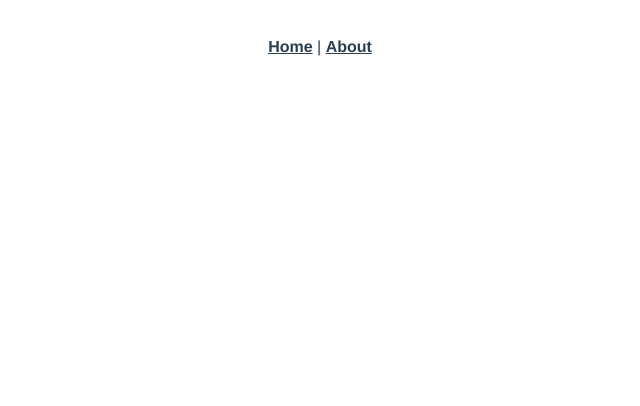
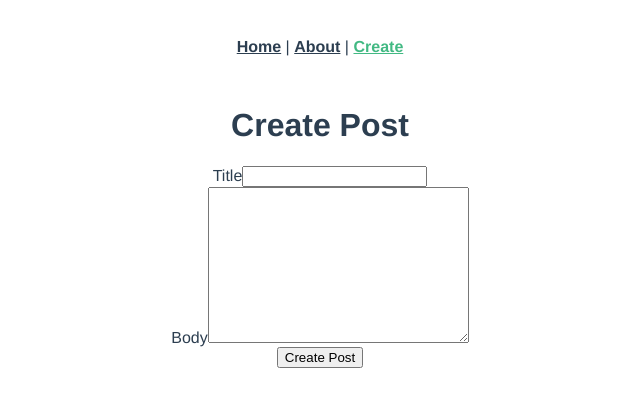
Before and after one commit to drehimself/lc-vue-graphql, a Vue app: page /create in a window 1280 px wide. Before the commit this address had no page. Shown: the top 406 px of the page, without its empty margins (320-960 px from the left). Built offline with nearby package versions, Linux system fonts and the light colour scheme; what @vue/apollo-components, @vue/apollo-option would draw is missing.

Commit message:
Mutations - Create Post

```diff
--- a/src/App.vue
+++ b/src/App.vue
@@ -1,7 +1,8 @@
 <template>
   <div id="nav">
     <router-link to="/">Home</router-link> |
-    <router-link to="/about">About</router-link>
+    <router-link to="/about">About</router-link> |
+    <router-link to="/create">Create</router-link>
   </div>
   <router-view />
 </template>
--- a/src/router/index.js
+++ b/src/router/index.js
@@ -25,6 +25,15 @@
     component: () =>
       import(/* webpackChunkName: "about" */ '../views/Post.vue'),
   },
+  {
+    path: '/create',
+    name: 'Create',
+    // route level code-splitting
+    // this generates a separate chunk (about.[hash].js) for this route
+    // which is lazy-loaded when the route is visited.
+    component: () =>
+      import(/* webpackChunkName: "about" */ '../views/Create.vue'),
+  },
 ]
 
 const router = createRouter({
--- /dev/null
+++ b/src/views/Create.vue
@@ -0,0 +1,89 @@
+<template>
+  <div>
+    <h1>Create Post</h1>
+    <div class="error">{{ error }}</div>
+    <div>
+      <form action="#" @submit.prevent="createPost">
+        <div>
+          <label for="title">Title</label>
+          <input v-model="title" type="text" name="title" id="title" />
+        </div>
+        <div>
+          <label for="body">Body</label>
+          <textarea
+            v-model="body"
+            name="body"
+            id="body"
+            cols="30"
+            rows="10"
+          ></textarea>
+        </div>
+        <div>
+          <button>Create Post</button>
+          <div v-if="loading">Loading...</div>
+        </div>
+      </form>
+    </div>
+  </div>
+</template>
+
+<script>
+import gql from 'graphql-tag'
+
+export default {
+  data() {
+    return {
+      title: '',
+      body: '',
+      error: null,
+      loading: false,
+    }
+  },
+  methods: {
+    createPost() {
+      this.loading = true
+
+      this.$apollo
+        .mutate({
+          mutation: gql`
+            mutation createPost(
+              $user_id: ID!
+              $title: String!
+              $body: String!
+            ) {
+              createPost(user_id: $user_id, title: $title, body: $body) {
+                id
+                title
+              }
+            }
+          `,
+          variables: {
+            user_id: 1,
+            title: this.title,
+            body: this.body,
+          },
+        })
+        .then(data => {
+          console.log(data)
+          this.loading = false
+          this.$router.push({ name: 'Home' })
+        })
+        .catch(error => {
+          console.log(error.graphQLErrors)
+          this.loading = false
+          const key = Object.keys(
+            error.graphQLErrors[0].extensions.validation
+          )[0]
+          this.error = error.graphQLErrors[0].extensions.validation[key][0]
+        })
+    },
+  },
+}
+</script>
+
+<style>
+.error {
+  color: red;
+  margin-bottom: 12px;
+}
+</style>
```
